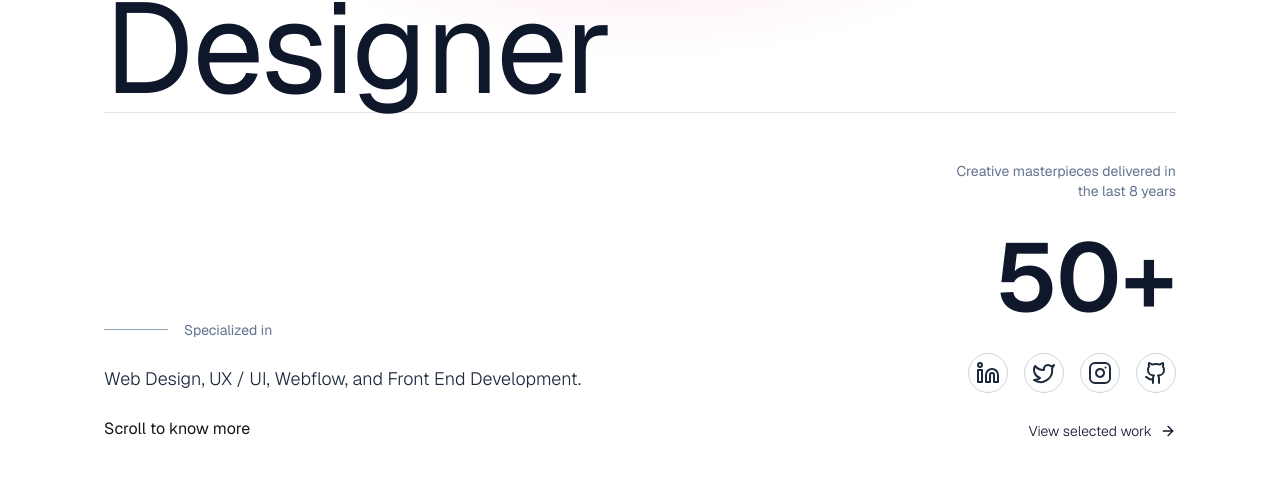
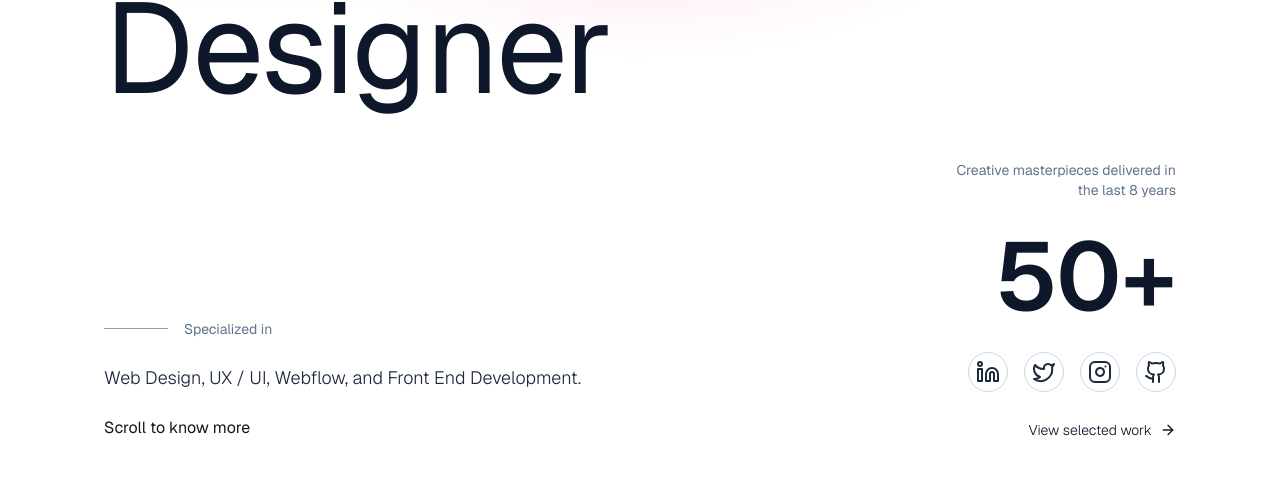
Before and after one commit to realutkarshh/Portfolio-Utkarsh-Singh, a Next.js app: page / in a window 1280 px wide. Shown: the part 272-763 px from the top of the page. Built offline with nearby package versions, Linux system fonts and the light colour scheme.

Commit message:
fix/line-removed-from-hero

```diff
--- a/components/hero-section-new.tsx
+++ b/components/hero-section-new.tsx
@@ -49,7 +49,7 @@ const HeroSection: FC = () => {
 
         {/* Bottom section */}
         <div className="flex-none pb-6 lg:pb-10">
-          <div className="border-t border-slate-200 pt-10 lg:pt-12 flex flex-col lg:flex-row lg:items-end lg:justify-between gap-12">
+          <div className="pt-10 lg:pt-12 flex flex-col lg:flex-row lg:items-end lg:justify-between gap-12">
             {/* Left */}
             <div
               className={`max-w-lg space-y-6 transition-all duration-700 delay-300
```
